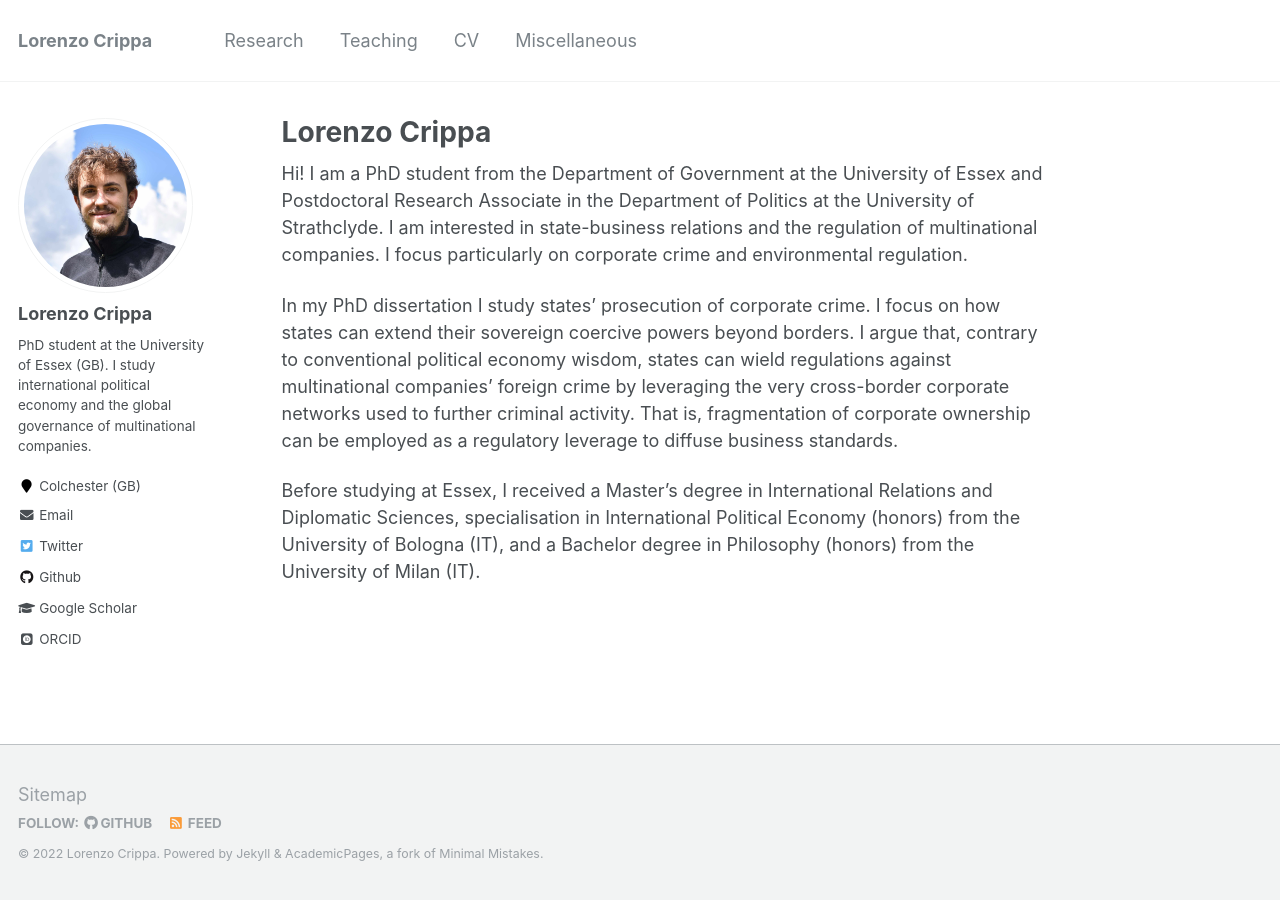
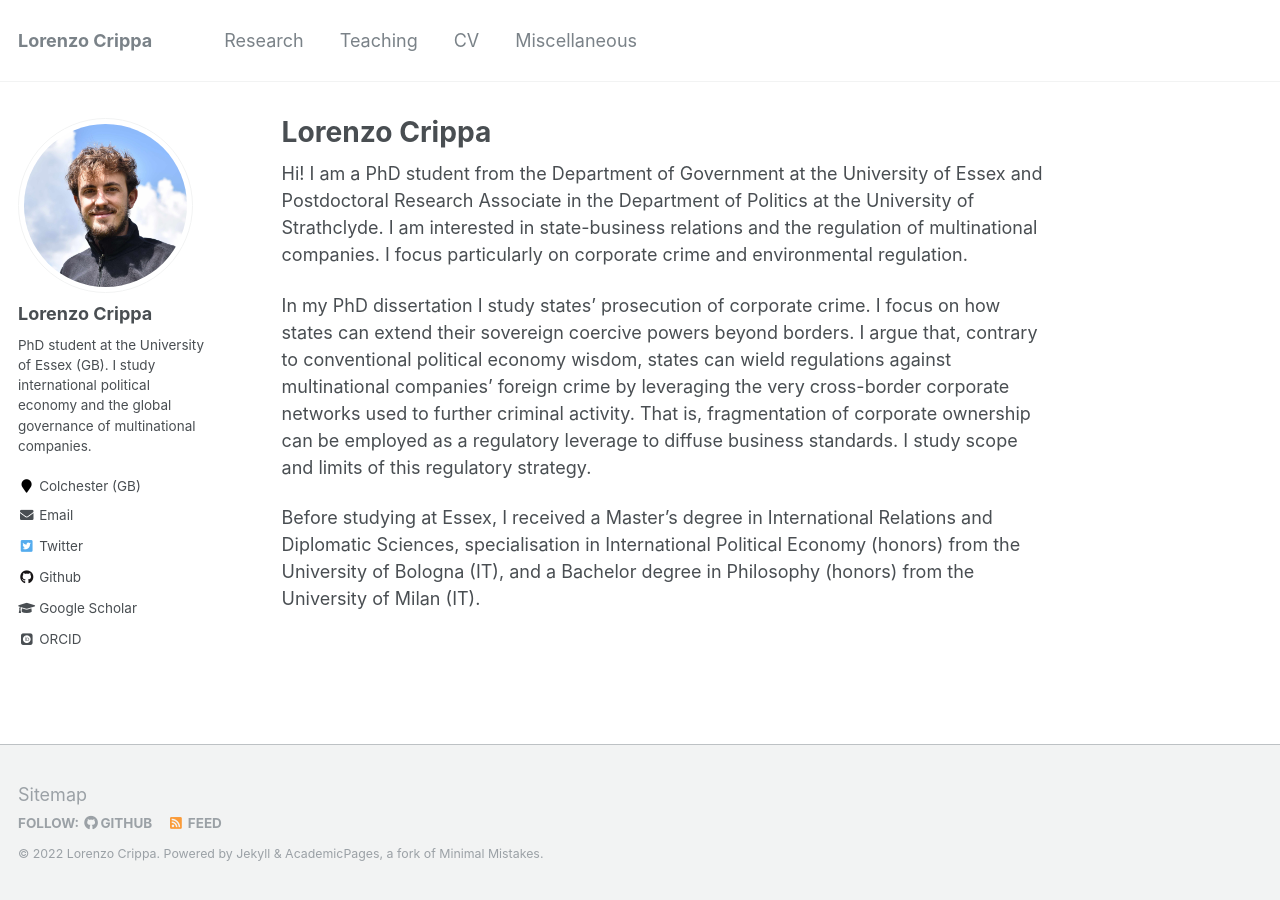
Before and after one commit to lorenzo-crippa/lorenzo-crippa.github.io, a Jekyll site: the page built from _pages/about.md, in a window 1280 px wide. Built offline with Jekyll 4.4.1, drawn with Linux system fonts in a browser that asks for light colours; some web fonts are replaced.

Commit message:
Update about.md

```diff
--- a/_pages/about.md
+++ b/_pages/about.md
@@ -10,6 +10,6 @@ redirect_from:
 
 Hi! I am a PhD student from the Department of Government at the University of Essex and Postdoctoral Research Associate in the Department of Politics at the University of Strathclyde. I am interested in state-business relations and the regulation of multinational companies. I focus particularly on corporate crime and environmental regulation.
 
-In my PhD dissertation I study states' prosecution of corporate crime. I focus on how states can extend their sovereign coercive powers beyond borders. I argue that, contrary to conventional political economy wisdom, states can wield regulations against multinational companies' foreign crime by leveraging the very cross-border corporate networks used to further criminal activity. That is, fragmentation of corporate ownership can be employed as a regulatory leverage to diffuse business standards.
+In my PhD dissertation I study states' prosecution of corporate crime. I focus on how states can extend their sovereign coercive powers beyond borders. I argue that, contrary to conventional political economy wisdom, states can wield regulations against multinational companies' foreign crime by leveraging the very cross-border corporate networks used to further criminal activity. That is, fragmentation of corporate ownership can be employed as a regulatory leverage to diffuse business standards. I study scope and limits of this regulatory strategy.
 
 Before studying at Essex, I received a Master's degree in International Relations and Diplomatic Sciences, specialisation in International Political Economy (honors) from the University of Bologna (IT), and a Bachelor degree in Philosophy (honors) from the University of Milan (IT).
```
